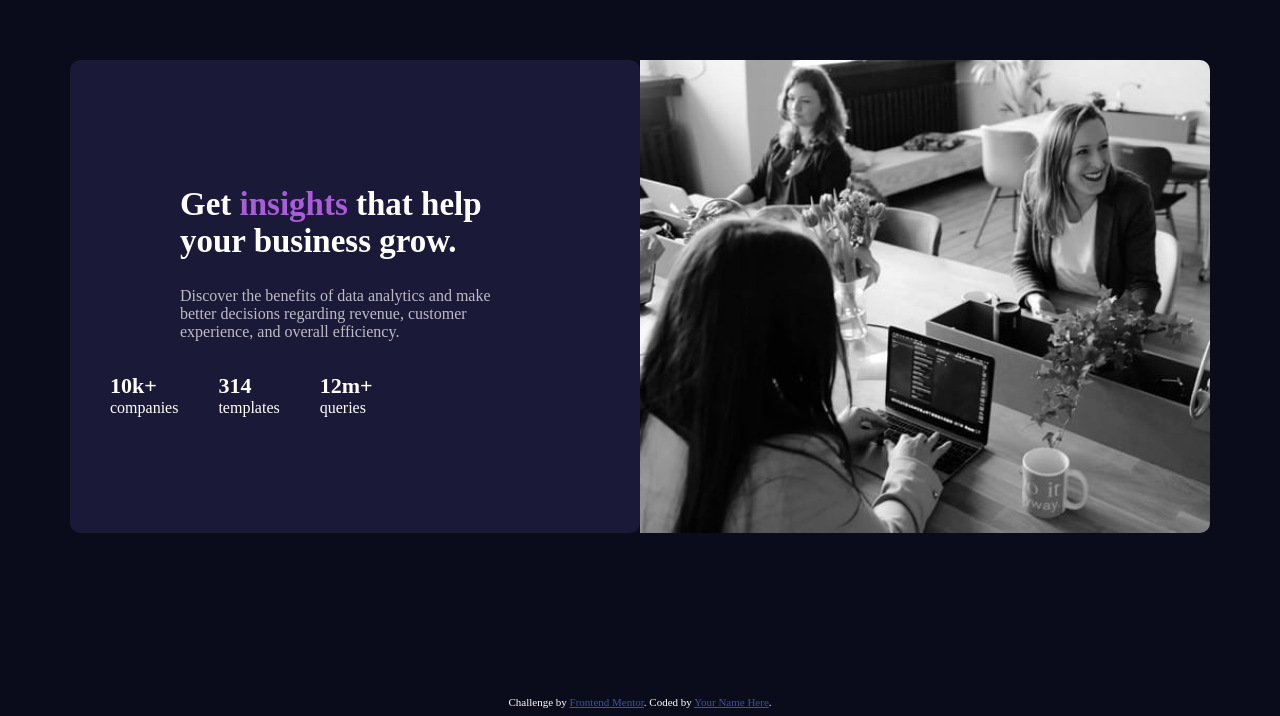
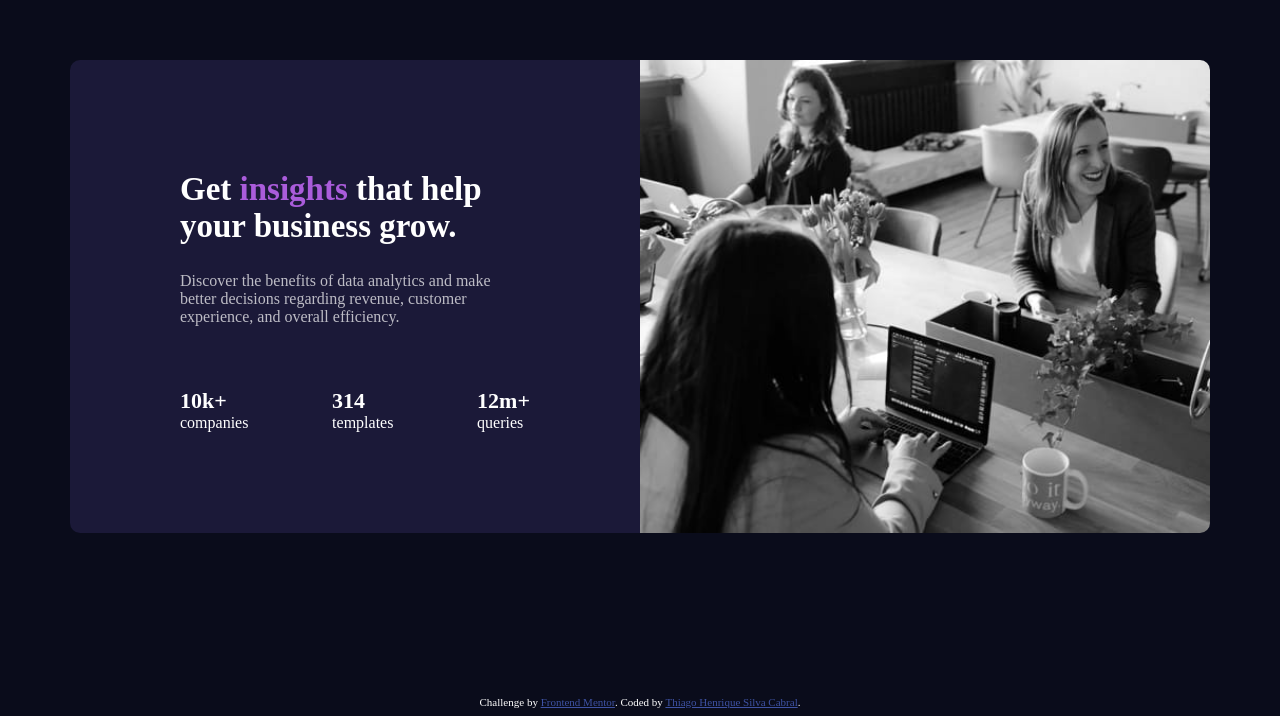
Before and after one commit to thiiagohsc/stats-preview-card-component, a plain HTML site: page index.html in a window 1280 px wide. Shown: the part 112-828 px from the top of the page. Drawn offline with Linux system fonts and the light colour scheme.

Commit message:
Centralizando dados

```diff
--- a/index.html
+++ b/index.html
@@ -12,9 +12,9 @@
 
 <body>
   <main class="flex">
-    <section class="flex container1">
-      <div class="flex-geral">
-        <div class="flex-title">
+    <section class="flex container">
+      <div class="flex-title">
+        <div>
           <h1 class="title">Get <span class="color-insights">insights</span> that help your business grow.</h1>
 
           <p class="description">Discover the benefits of data analytics and make better decisions regarding revenue,
@@ -36,7 +36,7 @@
             <li>12m+</li>
             <li>queries</li>
           </ul>
-      </div>
+        </div>
     </section>
 
 
@@ -48,7 +48,7 @@
   <footer>
     <div class="attribution">
       Challenge by <a href="https://www.frontendmentor.io?ref=challenge" target="_blank">Frontend Mentor</a>.
-      Coded by <a href="#">Your Name Here</a>.
+      Coded by <a href="#">Thiago Henrique Silva Cabral</a>.
     </div>
   </footer>
 
--- a/style.css
+++ b/style.css
@@ -1,5 +1,3 @@
-@import url('https://fonts.googleapis.com/css2?family=Lexend+Deca&display=swap');
-
 body {
     background-color: #0A0C1B;
     color: white;
@@ -17,11 +15,12 @@ main {
     height: 100vh;
   }
 
-.container1 {
+.container {
     background-color: #1B1938 ;    flex-direction: column;
     justify-content: center;
     text-align: center;
-    border-radius: 10px;
+    border-top-left-radius: 10px;
+    border-bottom-left-radius: 10px;
     width: 570px;
     height: 473px;
 }
@@ -55,13 +54,26 @@ img {
     height: 473px;
 }
 
+.camada {
+    position: absolute;
+    top: 0;
+    left: 0;
+    width: 100%;
+    height: 100%;
+    background-color: rgba(255, 192, 203, 0.5);
+  }
+
 .flex-list{
     display: flex;
+    justify-content: space-between;
+
 }
 
 ul {
     list-style: none;
     text-align: left;
+    padding: 0px;
+    padding-top: 30px;
 
 }
 
@@ -74,5 +86,6 @@ ul li:first-child {
   }
 
 
+
 .attribution { font-size: 11px; text-align: center; }
 .attribution a { color: hsl(228, 45%, 44%); }
```
